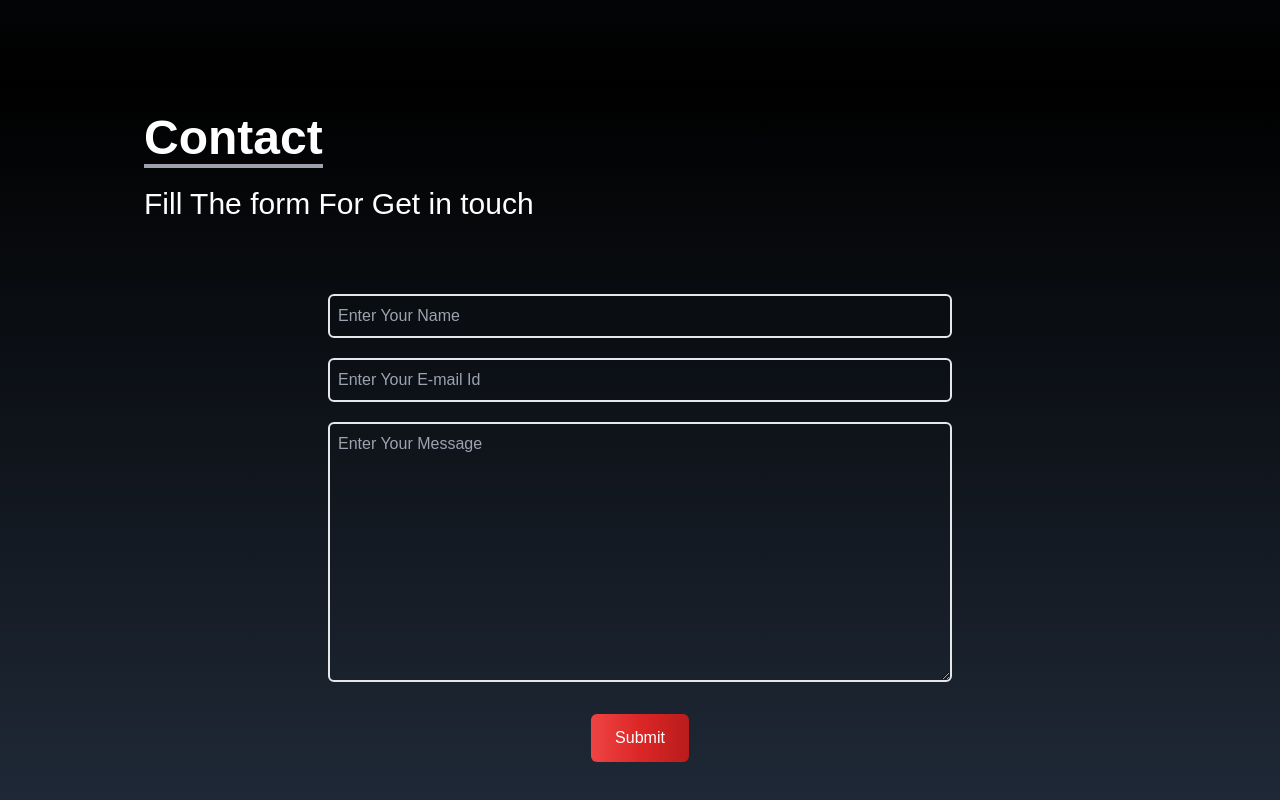
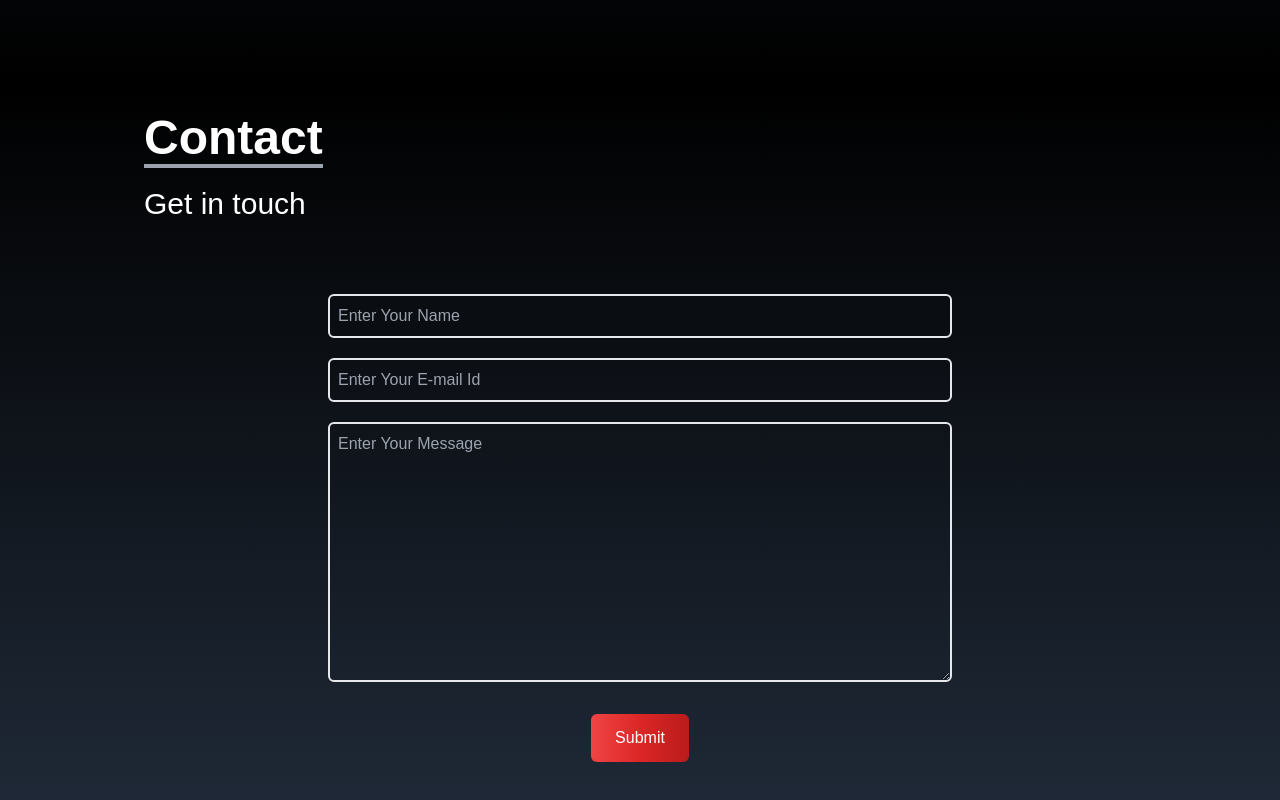
Before and after one commit to priyankRaiyani19/PersonalPortfolio, a React (Create React App) app: page / in a window 1280 px wide. Shown: the part 3118-3918 px from the top of the page. Built offline with nearby package versions, Linux system fonts and the light colour scheme; a web font is replaced by a local one.

Commit message:
complete

```diff
--- a/src/components/Contact.js
+++ b/src/components/Contact.js
@@ -7,7 +7,7 @@ const Contact = () => {
             <div className= " flex flex-col p-4 justify-center max-w-screen-lg mx-auto h-full">
                 <div className="pb-8">
                     <p className="text-5xl font-bold inline border-b-4 border-gray-400 ">Contact</p>
-                    <p className="py-6 text-3xl">Fill The form For Get in touch</p>
+                    <p className="py-6 text-3xl">Get in touch</p>
                 </div>
             </div>
 
--- a/src/components/Home.js
+++ b/src/components/Home.js
@@ -31,7 +31,7 @@ const Home = () => {
                     </div>
                 </div>
                 <div>
-                    <img src={HeroImg} alt="Not found"
+                    <img src={HeroImg} alt="Notfound"
                          className="rounded-3xl mx-auto  h-[450px] w-[350px]  md:w-[825px]"/>
                 </div>
             </div>
```
